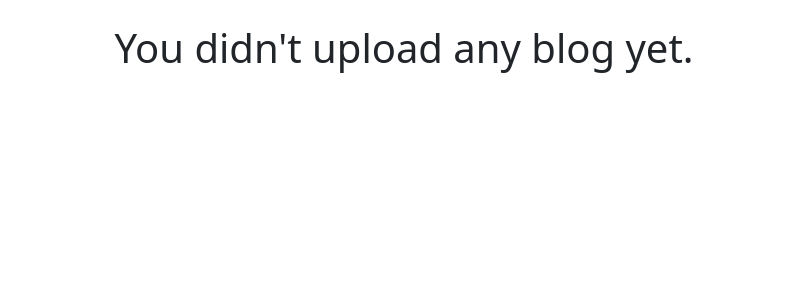
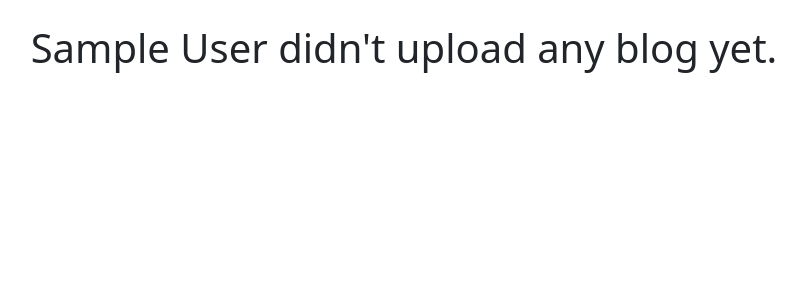
Before and after one commit to wajidkorkani/WYNNN, a Django app: a page that uses Facebook_Clone_Application/templates/Core/all-users/all_users_blogs.html in a window 1280 px wide. Shown: the part 56-356 px from the top of the page, without its empty margins (236-1042 px from the left). Run offline with Django 4.2, Linux system fonts and the light colour scheme; a user stored in the database is signed in; tables that the repository leaves empty hold one stand-in row (values such as "Sample post"); data that the repository does not hold is empty.

Commit message:
Two issues are fixed One in the view of this page profile was not included in context Two when other user or visiter user was oping the page it was displing you don't upload any post instead of name of profile owner now both issues are fixed.

```diff
--- a/Facebook_Clone_Application/Core/views.py
+++ b/Facebook_Clone_Application/Core/views.py
@@ -266,6 +266,7 @@ def all_users_blogs(request, slug, pk):
     blog = Blog.objects.filter(user=profile.user).order_by('-time_stamp')
     template = 'Core/all-users/all_users_blogs.html'
     context = {
-        'blogs':blog
+        'blogs':blog,
+        'profile':profile
     }
     return render(request, template, context)
--- a/Facebook_Clone_Application/templates/Core/all-users/all_users_blogs.html
+++ b/Facebook_Clone_Application/templates/Core/all-users/all_users_blogs.html
@@ -30,7 +30,7 @@
     <br><hr><br>
     {% endfor %}
     {% else %}
-    <h1>You didn't upload any blog yet.</h1>
+    <h1>{{ profile.user.first_name }} {{ profile.user.last_name }} didn't upload any blog yet.</h1>
     {%endif%}
 </div>
 {% endblock %}
```
